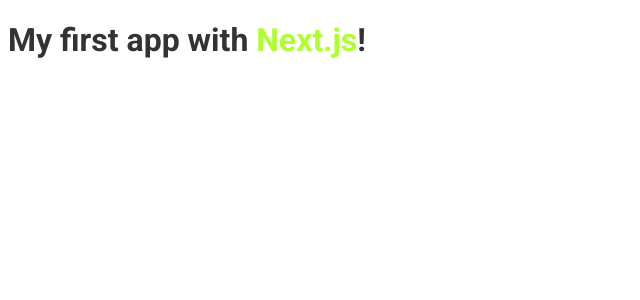
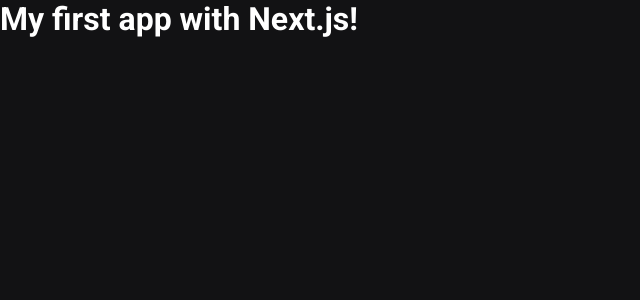
Before and after one commit to ecthon-b/ignews, a Next.js app: page / in a window 1280 px wide. Shown: the top 300 px of the page, without its empty margins (0-640 px from the left). Built offline with nearby package versions, Linux system fonts and the light colour scheme.

Commit message:
Global styles

```diff
--- a/src/pages/_app.tsx
+++ b/src/pages/_app.tsx
@@ -1,4 +1,6 @@
 import { AppProps } from 'next/app';
+
+import '../styles/global.scss';
 
 function MyApp({ Component, pageProps }: AppProps) {
   return <Component {...pageProps} />
--- a/src/pages/index.tsx
+++ b/src/pages/index.tsx
@@ -1,5 +1,4 @@
 import Head from 'next/head';
-import styles from '../styles/home.module.scss';
 
 export default function Home() {
   return (
@@ -7,9 +6,7 @@
       <Head>
         <title>Início | ig.news</title>
       </Head>
-      <h1 className={styles.title}>
-        My first app with <span>Next.js</span>!
-      </h1>
+      <h1>My first app with Next.js!</h1>
     </>
   )
 }
--- /dev/null
+++ b/src/styles/global.scss
@@ -0,0 +1,35 @@
+* {
+    margin: 0;
+    padding: 0;
+    box-sizing: border-box;
+}
+
+:root {
+    --white: #FFFFFF;
+
+    --gray-100: #E1E1E6;
+    --gray-300: #A8A8B3;
+    --gray-900: #121214;
+
+    --cyan--500: #61DAFB;
+    --yellow-500: #EBA417
+
+}
+
+body {
+    background: var(--gray-900);
+    color: var(--white);
+}
+
+body, input, textarea, select, button {
+    font: 400 1rem "Roboto", sans-serif;
+}
+
+button {
+    cursor: pointer;
+}
+
+a {
+    color: inherit;
+    text-decoration: none;
+}
--- a/src/styles/home.module.scss
+++ /dev/null
@@ -1,8 +0,0 @@
-.title {
-    color: #333;
-    font-family: Roboto;
-
-    span {
-        color: greenyellow;
-    }
-}
```
